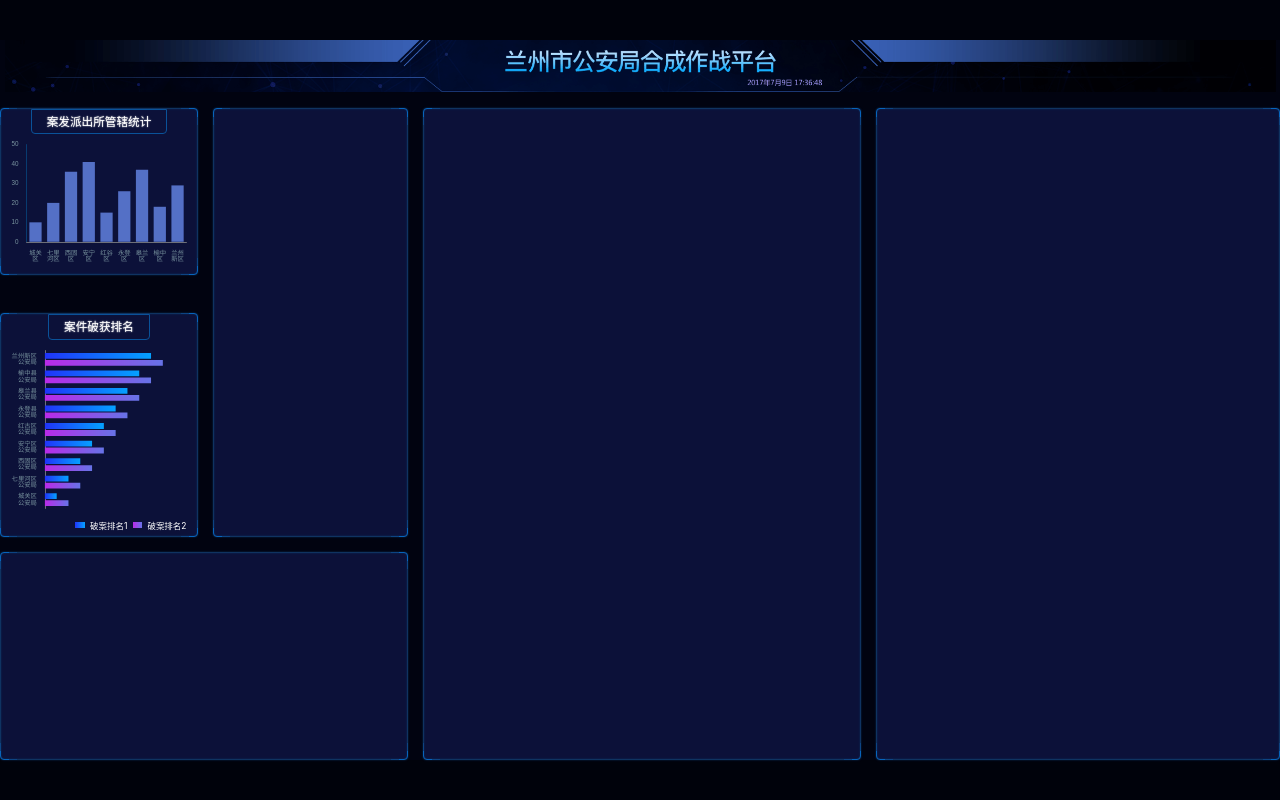
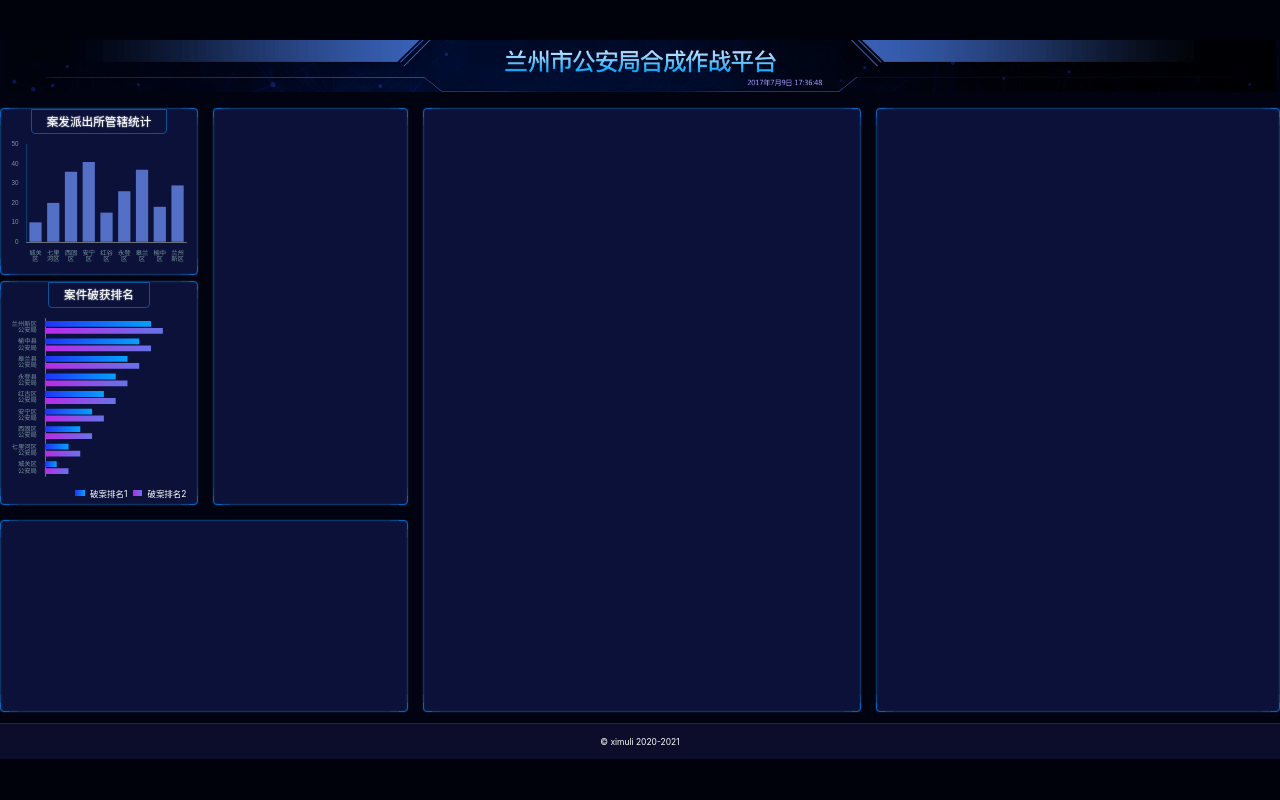
Before and after one commit to ximuli/big-screen-project, a React (Vite) app: page /#/ in a window 1280 px wide. Built offline with nearby package versions, Linux system fonts and the light colour scheme.

Commit message:
add footer

```diff
--- a/index.html
+++ b/index.html
@@ -23,7 +23,7 @@
 <body>
 <div id="root"></div>
 <script>
-  root.style.width = pageWidth + 'px'
+  // root.style.width = pageWidth + 'px'
   root.style.height = pageHeight + 'px'
   // 为了垂直居中
   root.style.marginTop = (clientHeight - pageHeight) / 2 + 'px'
--- a/src/pages/home.scss
+++ b/src/pages/home.scss
@@ -7,10 +7,14 @@
   background-color: #010310; color: white;
   font-size: px(16);
   > header {
+    width: px(2420);
+    margin: 0 auto;
     height: px(99);
     background: url('./../images/header.png') center/contain no-repeat;
   }
   > main {
+    width: px(2420);
+    margin: 0 auto;
     padding-top: px(30);
     flex-grow: 1;
     display: grid;
@@ -63,7 +67,7 @@
     > .section5 {
       grid-area: box5;
     }
-    .管辖统计 {
+    .管辖统计, .破获排名 {
       display: flex;
       flex-direction: column;
       align-items: center;
@@ -86,24 +90,6 @@
     }
     .破获排名 {
       height: px(423);
-      display: flex;
-      flex-direction: column;
-      align-items: center;
-      h2 {
-        flex-shrink: 0;
-        border: 1px solid #0a5299;
-        display: inline-block;
-        border-bottom-left-radius: 4px;
-        border-bottom-right-radius: 4px;
-        font-size: px(22);
-        line-height: px(24);
-        padding: px(10) px(28);
-        text-shadow: 0 0 px(3) white;
-      }
-      .chart {
-        flex-grow: 1;
-        width: 100%;
-      }
       .legend {
         display: flex;
         align-items: center;
@@ -125,4 +111,13 @@
       }
     }
   }
+  > footer {
+    height: px(68);
+    border-top: 1px solid #0d2d59;
+    margin: px(20) 0 1px;
+    background-color: #0c0d2b;
+    display: flex;
+    align-items: center;
+    justify-content: center;
+  }
 }
--- a/src/pages/home.tsx
+++ b/src/pages/home.tsx
@@ -4,6 +4,7 @@ import { Chart1 } from '../components/chart-1';
 import { Chart2 } from '../components/chart-2';
 
 export const Home = () => {
+  const currentYear = new Date().getFullYear()
   return (
     <div className="home-header-wrapper">
       <header></header>
@@ -17,6 +18,7 @@ export const Home = () => {
         <section className="bordered section4"></section>
         <section className="bordered section5"></section>
       </main>
+      <footer> &copy; ximuli 2020-{ currentYear }</footer>
     </div>
   );
 };
```
